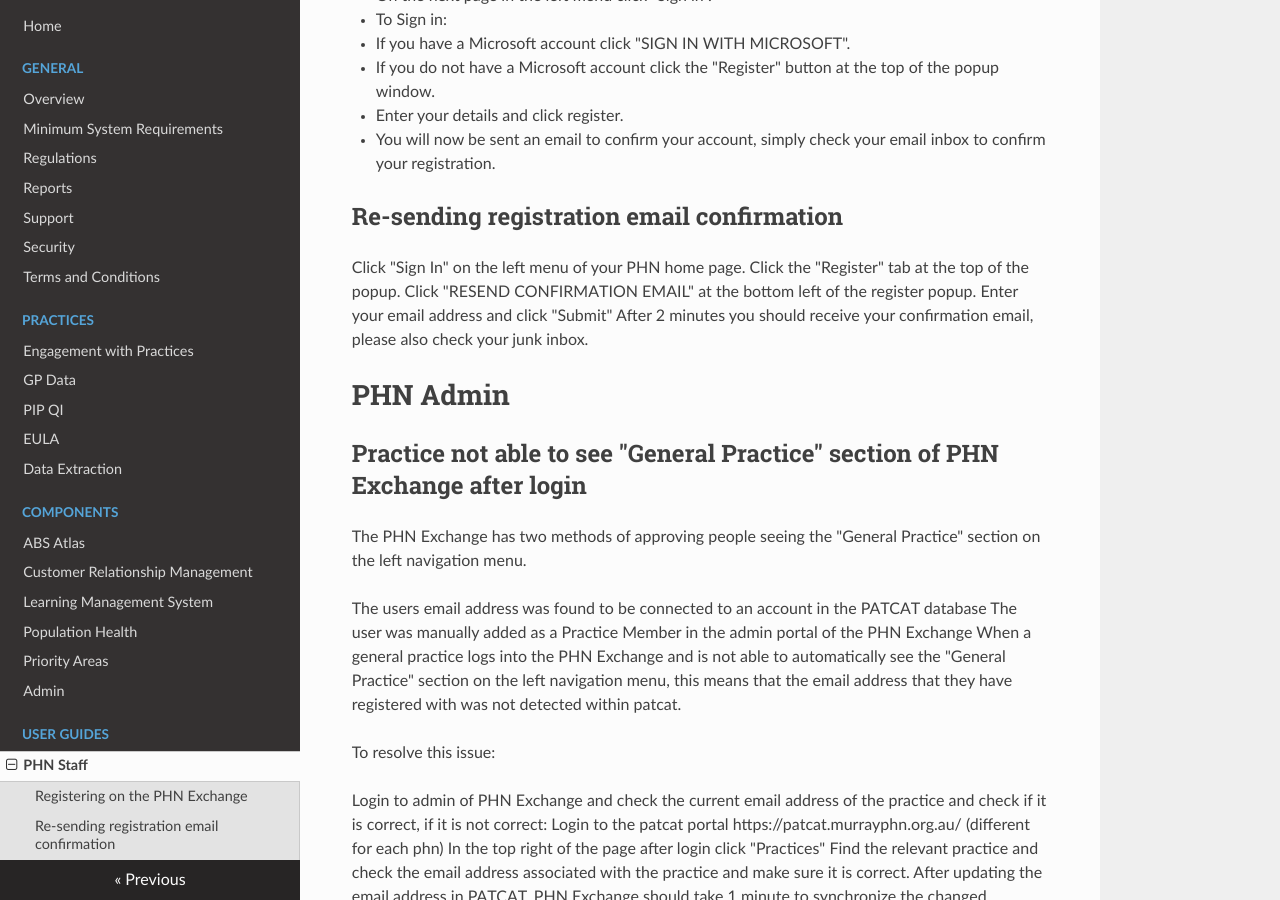
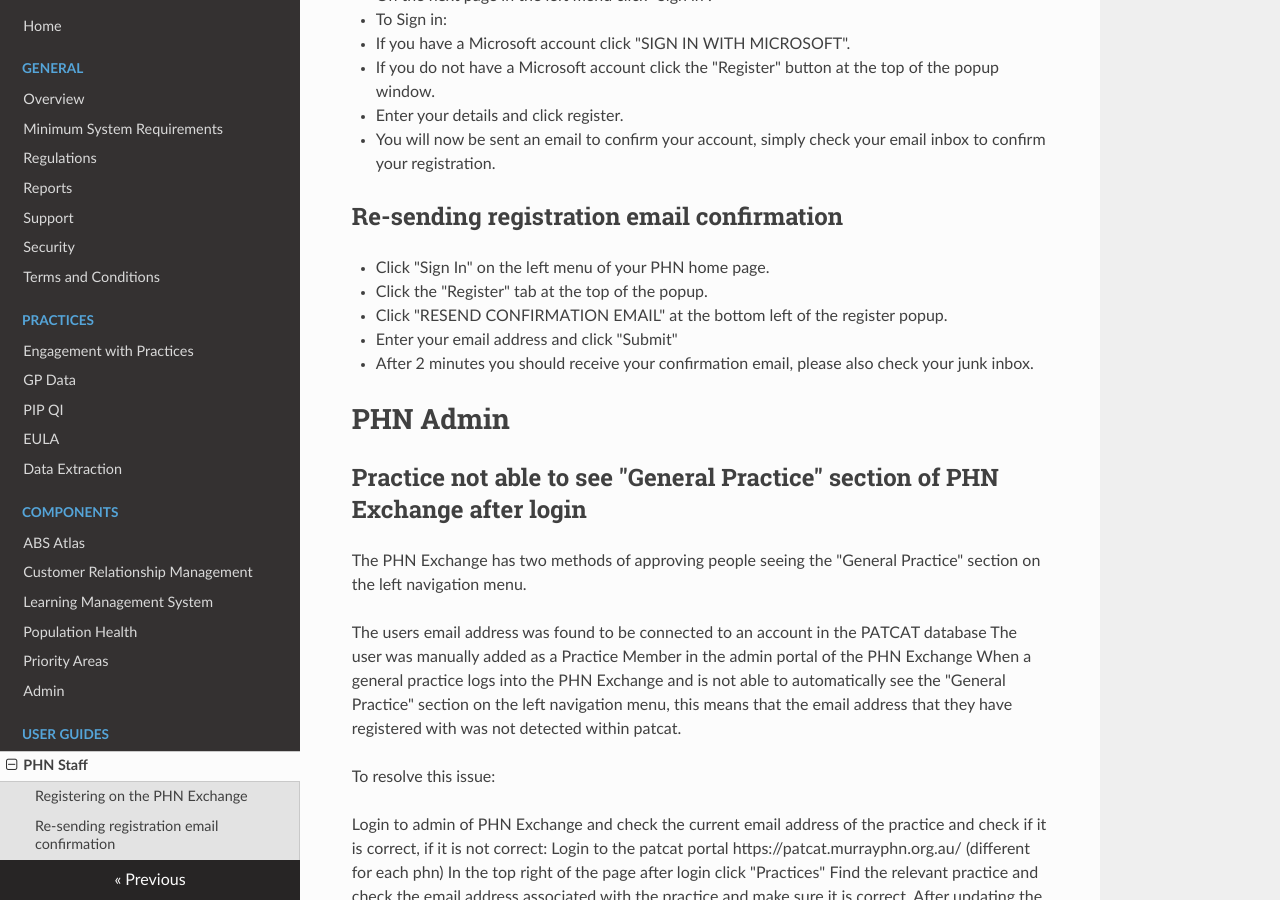
Before and after one commit to MurrayPHN/phn-exchange-docs, an MkDocs documentation site: the page built from docs/practice-staff.md, in a window 1280 px wide and 900 px high, scrolled down 304 px. Built offline with MkDocs 1.6.1, drawn with Linux system fonts in a browser that asks for light colours; nearby versions of some CDN libraries.

```diff
--- a/docs/practice-staff.md
+++ b/docs/practice-staff.md
@@ -13,15 +13,17 @@
 - You will now be sent an email to confirm your account, simply check your email inbox to confirm your registration.
 
 ## Re-sending registration email confirmation
-Click "Sign In" on the left menu of your PHN home page.
-Click the "Register" tab at the top of the popup.
-Click "RESEND CONFIRMATION EMAIL" at the bottom left of the register popup.
-Enter your email address and click "Submit"
-After 2 minutes you should receive your confirmation email, please also check your junk inbox.
+
+- Click "Sign In" on the left menu of your PHN home page.
+- Click the "Register" tab at the top of the popup.
+- Click "RESEND CONFIRMATION EMAIL" at the bottom left of the register popup.
+- Enter your email address and click "Submit"
+- After 2 minutes you should receive your confirmation email, please also check your junk inbox.
 
 # PHN Admin
 
 ## Practice not able to see "General Practice" section of PHN Exchange after login
+
 The PHN Exchange has two methods of approving people seeing the "General Practice" section on the left navigation menu.
 
 The users email address was found to be connected to an account in the PATCAT database
```
